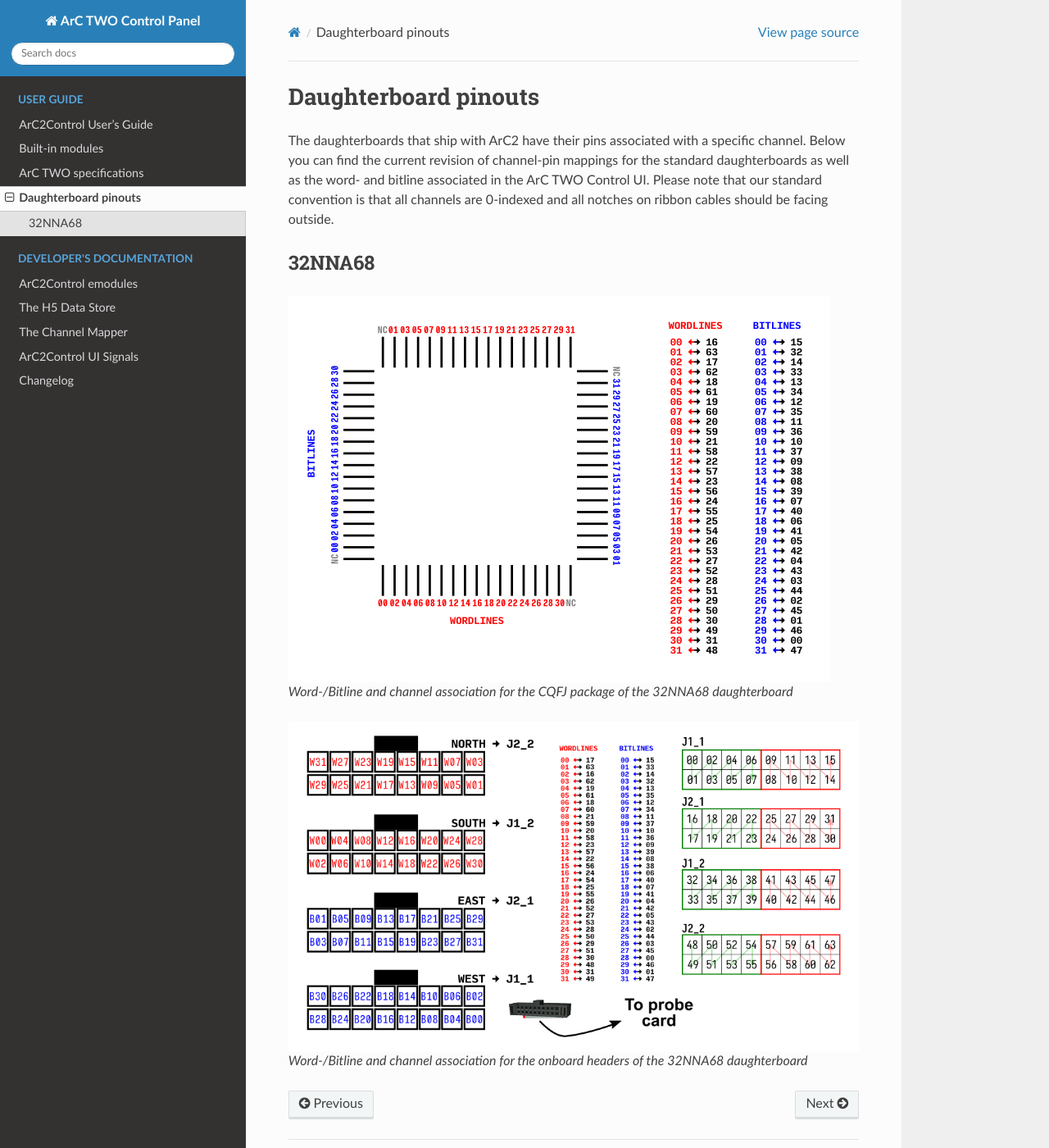
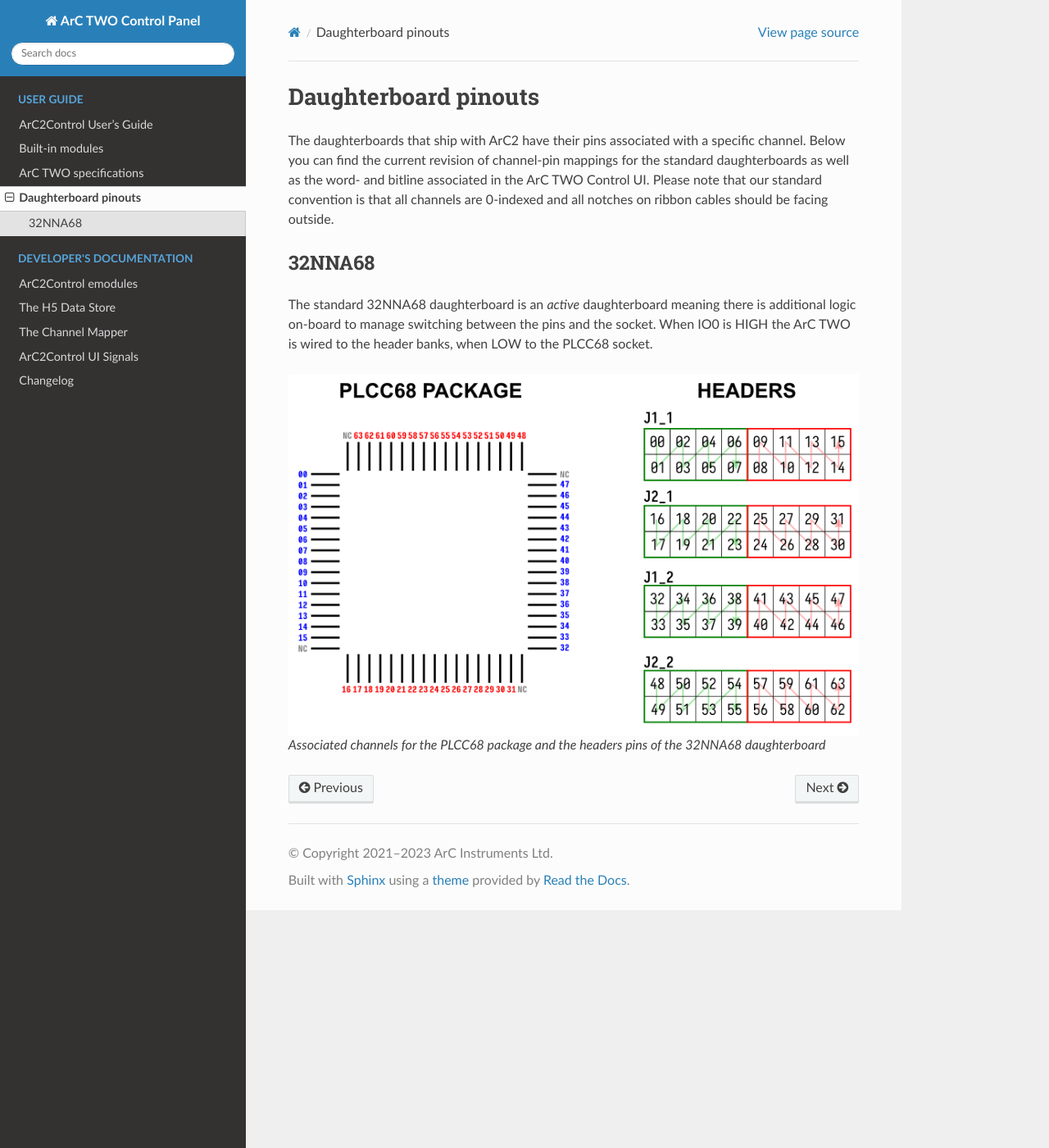
Before and after one commit to arc-instruments/arc2control, a Sphinx documentation site: the page built from docs/daughterboard_pinout.rst, in a window 1280 px wide and 1400 px high. Shown: the whole window at 82% size. Built offline with Sphinx 7.4.7 and the Read the Docs theme 2.0.0, drawn with Linux system fonts in a browser that asks for light colours.

Commit message:
Clarify channel mapping information for the 32NNA68 daughterboard

```diff
--- a/docs/daughterboard_pinout.rst
+++ b/docs/daughterboard_pinout.rst
@@ -11,18 +11,15 @@
 32NNA68
 -------
 
-.. figure:: ./images/32NNA68-CQFJ.png
+The standard 32NNA68 daughterboard is an *active* daughterboard meaning
+there is additional logic on-board to manage switching between the pins
+and the socket. When IO0 is HIGH the ArC TWO is wired to the header banks,
+when LOW to the PLCC68 socket.
+
+.. figure:: ./images/32NNA68.png
    :class: with-shadow
-   :alt: Word-/Bitline and channel association for the CQFJ
-         package of the 32NNA68 daughterboard
+   :alt: Associated channels for the PLCC68 package and the headers
+         pins of the 32NNA68 daughterboard
 
-   Word-/Bitline and channel association for the CQFJ package of
-   the 32NNA68 daughterboard
-
-.. figure:: ./images/32NNA68-header.png
-   :class: with-shadow
-   :alt: Word-/Bitline and channel association for the onboard
-         headers of the 32NNA68 daughterboard
-
-   Word-/Bitline and channel association for the onboard headers
+   Associated channels for the PLCC68 package and the headers pins
    of the 32NNA68 daughterboard
```
Also changed, not shown: docs/images/32NNA68-CQFJ.png (deleted), docs/images/32NNA68-header.png (deleted), docs/images/32NNA68.png (added).
